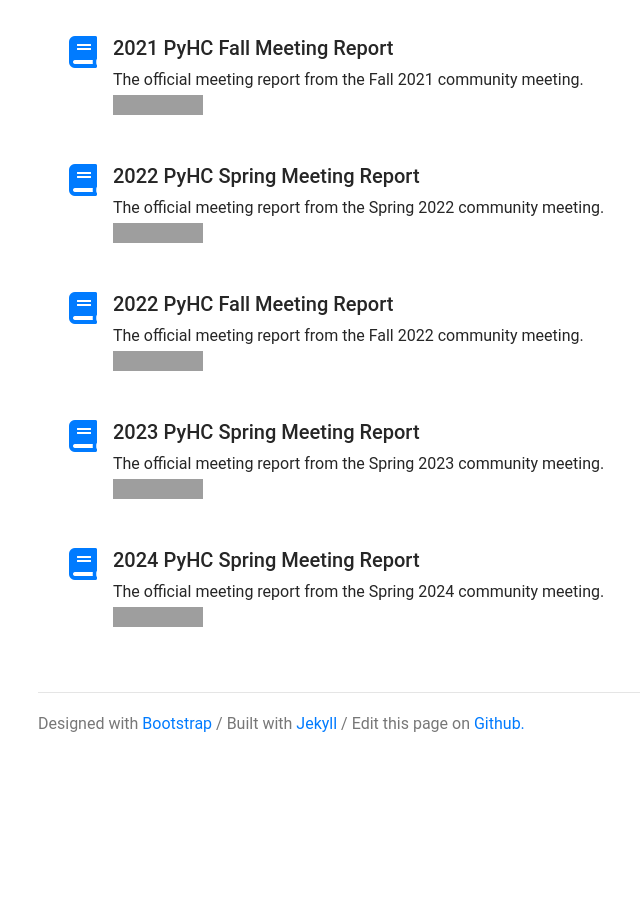
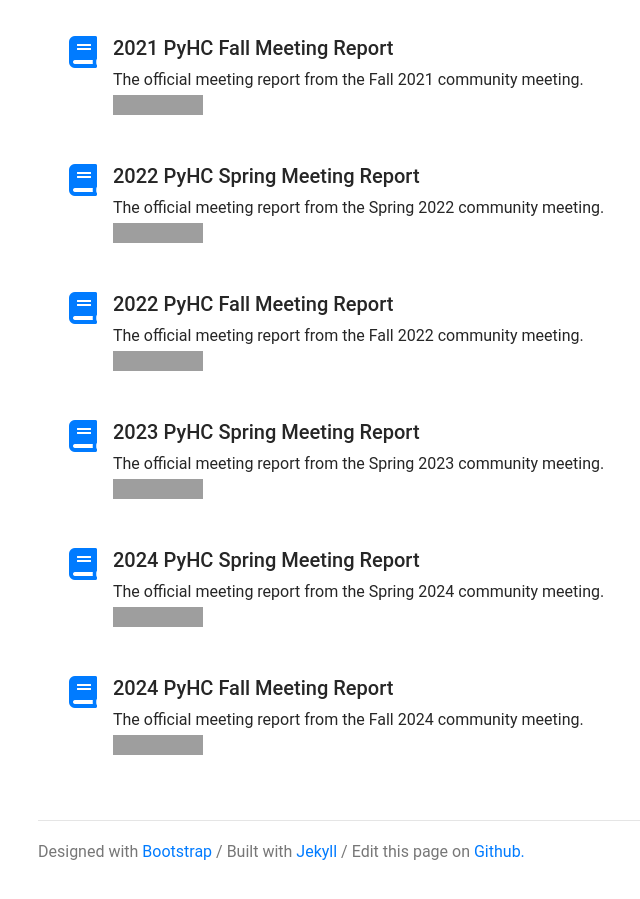
Before and after one commit to heliophysicsPy/heliophysicsPy.github.io, a Jekyll site: the page built from _pages/docs/meeting_reports.md, in a window 1280 px wide and 900 px high, scrolled down 997 px. Shown: the whole window, without its empty margins (47-687 px from the left). Built offline with Jekyll 4.4.1, drawn with Linux system fonts in a browser that asks for light colours; nearby versions of some CDN libraries; before the commit the page ends 1769 px from its top, so only the background shows below that; grey boxes are pictures that could not be loaded.

Commit message:
Add 2024 Fall Meeting report links

```diff
--- a/_pages/docs/meeting_reports.md
+++ b/_pages/docs/meeting_reports.md
@@ -149,3 +149,16 @@
   </div>
 
   <br>
+
+  <div class="container mb-2">
+    <div class="media">
+      <a href="https://zenodo.org/records/15080483"><i class="fas fa-book fa-2x mr-3"></i></a>
+      <div class="media-body">
+        <h5 class="mt-0">2024 PyHC Fall Meeting Report</h5>
+        The official meeting report from the Fall 2024 community meeting.<br>
+        <a href="https://doi.org/10.5281/zenodo.15080483"><img src="https://zenodo.org/badge/DOI/10.5281/zenodo.15080483.svg" alt="DOI"></a>
+      </div>
+    </div>
+  </div>
+
+  <br>
```
Also changed, not shown: _pages/meetings/community_meetings/community_meetings.md (+1 -1 lines).
